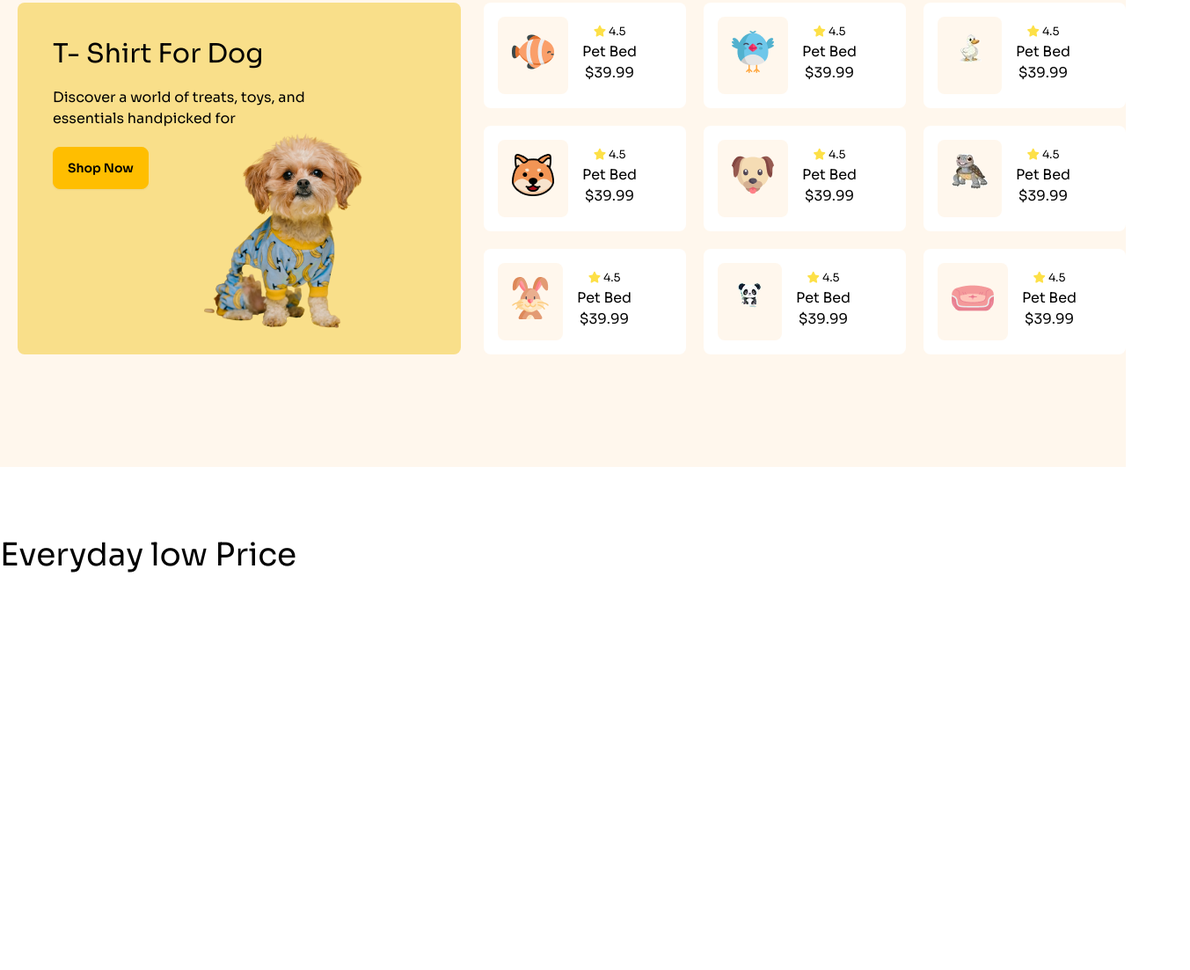
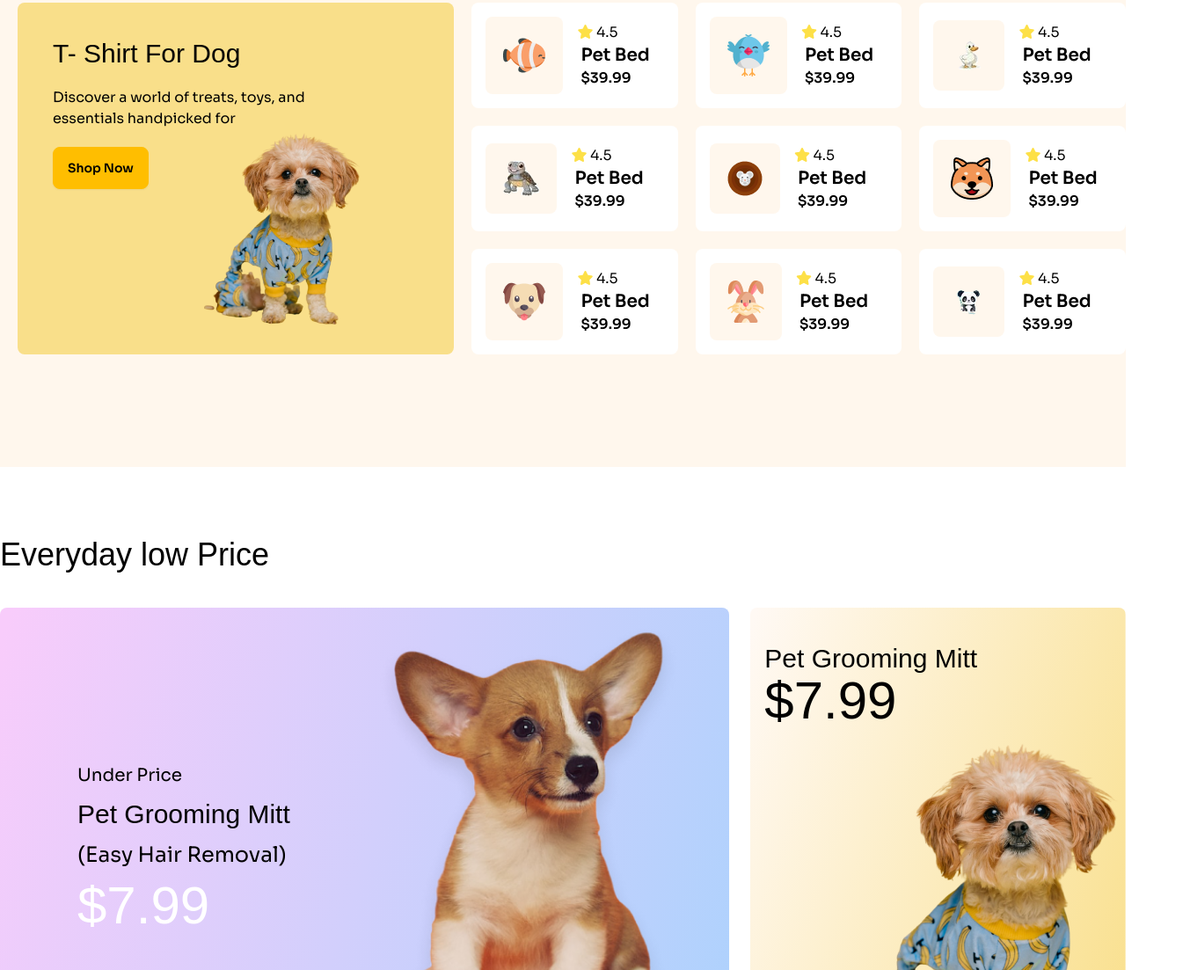
Before and after one commit to Utsob1621/Pet-house-asm, a plain HTML site: page index.html in a window 1280 px wide. Shown: the part 1533-2636 px from the top of the page at 88% size, 1353 px wide, since content can reach past the window. Before the commit the page ends 2304 px from the top, so only its background shows below. Drawn offline with nearby package versions, Linux system fonts and the light colour scheme; a web font is replaced by a local one.

Commit message:
add footer section and website is complete

```diff
--- a/index.html
+++ b/index.html
@@ -46,6 +46,14 @@
       .aclonica-regular-font{
         font-family: "Aclonica", sans-serif;
       }
+
+      .bg-image{
+              background-image:url('c1-assets/cute-dog-mid.png'), linear-gradient(109deg, #F8CCFB 1.27%, #ACD2FD 100%);
+      }
+      .bg-image-2{
+            background-image:url('c1-assets/cute-pet-mid.png'), linear-gradient(109deg, #FFF9F4 1.27%, #F9DF8A 100%);
+      }
+
     </style>
 </head>
 <body class="sora-font text-black">
@@ -166,7 +174,7 @@
           <div class="w-full lg:w-[40%] bg-secondary-bg rounded-lg p-5 h-[400px]">
             <!-- text-div start -->
               <div class="p-5 space-y-5 absolute lg:w-[30%]">
-                <h3 class="text-2xl lg:text-3xl">T- Shirt For Dog</h3>
+                <h3 class="text-2xl lg:text-3xl aclonica-regular-font">T- Shirt For Dog</h3>
                 <p class="text-xs lg:text-base">Discover a world of treats, toys, and essentials handpicked for </p>
                 <button class="btn btn-warning">Shop Now</button>
               </div>
@@ -178,130 +186,130 @@
               <!-- image div end -->
           </div>
           <!-- crads div start -->
-          <div class="grid grid-cols-2 lg:grid-cols-3 lg:grid-rows-3 gap-5">
+          <div class="grid grid-cols-2 lg:grid-cols-3 lg:grid-rows-3 gap-5 w-full lg:w-[60%]">
             <!-- crad-1 -->
-            <div class="flex bg-white rounded-lg">
+            <div class="flex items-center gap-2 lg:gap-4 bg-white rounded-lg p-2 lg:p-4">
               <!-- crad-image -->
-              <div class="bg-orange-50 rounded-lg p-4 m-4">
+              <div class="bg-orange-50 rounded-lg p-2 lg:p-5">
                 <img src="./c1-assets/fish-cartoon.png" alt="">
               </div>
               <!-- card-text -->
-              <div class="text-center py-5 pr-14">
-                <small><i class="fa-solid fa-star text-yellow-300"></i> 4.5</small>
-                <h4>Pet Bed</h4>
-                <p>$39.99</p>
+              <div class="space-x-1">
+                <p class="space-x-2"><i class="fa-solid fa-star text-yellow-300"></i> 4.5</p>
+                <h4 class="text-xl font-semibold">Pet Bed</h4>
+                <p class="font-semibold">$39.99</p>
               </div>
               <!-- card-end -->
             </div>
             <!-- crad-2 -->
-            <div class="flex bg-white rounded-lg">
+            <div class="flex items-center gap-2 lg:gap-4 bg-white rounded-lg p-2 lg:p-4">
               <!-- crad-image -->
-              <div class="bg-orange-50 rounded-lg p-4 m-4">
+              <div class="bg-orange-50 rounded-lg p-2 lg:p-5">
                 <img src="./c1-assets/bird-cartoon.png" alt="">
               </div>
               <!-- card-text -->
-              <div class="text-center py-5 pr-14">
-                <small><i class="fa-solid fa-star text-yellow-300"></i> 4.5</small>
-                <h4>Pet Bed</h4>
-                <p>$39.99</p>
+              <div class="space-x-1">
+                <p class="space-x-2"><i class="fa-solid fa-star text-yellow-300"></i> 4.5</p>
+                <h4 class="text-xl font-semibold">Pet Bed</h4>
+                <p class="font-semibold">$39.99</p>
               </div>
               <!-- card-end -->
             </div>
             <!-- crad-3 -->
-            <div class="flex bg-white rounded-lg">
+            <div class="flex items-center gap-2 lg:gap-4 bg-white rounded-lg p-2 lg:p-4">
               <!-- crad-image -->
-              <div class="bg-orange-50 rounded-lg p-4 m-4">
+              <div class="bg-orange-50 rounded-lg p-2 lg:p-5">
                 <img src="./c1-assets/duck-cartoon.png" alt="">
               </div>
               <!-- card-text -->
-              <div class="text-center py-5 pr-14">
-                <small><i class="fa-solid fa-star text-yellow-300"></i> 4.5</small>
-                <h4>Pet Bed</h4>
-                <p>$39.99</p>
+              <div class="space-x-1">
+                <p class="space-x-2"><i class="fa-solid fa-star text-yellow-300"></i> 4.5</p>
+                <h4 class="text-xl font-semibold">Pet Bed</h4>
+                <p class="font-semibold">$39.99</p>
               </div>
               <!-- card-end -->
             </div>
             <!-- crad-4 -->
-            <div class="flex bg-white rounded-lg">
+            <div class="flex items-center gap-2 lg:gap-4 bg-white rounded-lg p-2 lg:p-4">
               <!-- crad-image -->
-              <div class="bg-orange-50 rounded-lg p-4 m-4">
-                <img src="./c1-assets/cat-cartoon.png" alt="">
+              <div class="bg-orange-50 rounded-lg p-2 lg:p-5">
+                <img src="./c1-assets/tortoise-cartoon.png" alt="">
               </div>
               <!-- card-text -->
-              <div class="text-center py-5 pr-14">
-                <small><i class="fa-solid fa-star text-yellow-300"></i> 4.5</small>
-                <h4>Pet Bed</h4>
-                <p>$39.99</p>
+              <div class="space-x-1">
+                <p class="space-x-2"><i class="fa-solid fa-star text-yellow-300"></i> 4.5</p>
+                <h4 class="text-xl font-semibold">Pet Bed</h4>
+                <p class="font-semibold">$39.99</p>
               </div>
               <!-- card-end -->
             </div>
             <!-- crad-5 -->
-            <div class="flex bg-white rounded-lg">
+            <div class="flex items-center gap-2 lg:gap-4 bg-white rounded-lg p-2 lg:p-4">
               <!-- crad-image -->
-              <div class="bg-orange-50 rounded-lg p-4 m-4">
-                <img src="./c1-assets/dog-cartoon.png" alt="">
+              <div class="bg-orange-50 rounded-lg p-2 lg:p-5">
+                <img src="./c1-assets/mouse-cartoon.png" alt="">
               </div>
               <!-- card-text -->
-              <div class="text-center py-5 pr-14">
-                <small><i class="fa-solid fa-star text-yellow-300"></i> 4.5</small>
-                <h4>Pet Bed</h4>
-                <p>$39.99</p>
+              <div class="space-x-1">
+                <p class="space-x-2"><i class="fa-solid fa-star text-yellow-300"></i> 4.5</p>
+                <h4 class="text-xl font-semibold">Pet Bed</h4>
+                <p class="font-semibold">$39.99</p>
               </div>
               <!-- card-end -->
             </div>
             <!-- crad-6 -->
-            <div class="flex bg-white rounded-lg">
+            <div class="flex items-center gap-2 lg:gap-4 bg-white rounded-lg p-2 lg:p-4">
               <!-- crad-image -->
-              <div class="bg-orange-50 rounded-lg p-4 m-4">
-                <img src="./c1-assets/tortoise-cartoon.png" alt="">
+              <div class="bg-orange-50 rounded-lg p-2 lg:p-5">
+                <img src="./c1-assets/cat-cartoon.png" alt="">
               </div>
               <!-- card-text -->
-              <div class="text-center py-5 pr-14">
-                <small><i class="fa-solid fa-star text-yellow-300"></i> 4.5</small>
-                <h4>Pet Bed</h4>
-                <p>$39.99</p>
+              <div class="space-x-1">
+                <p class="space-x-2"><i class="fa-solid fa-star text-yellow-300"></i> 4.5</p>
+                <h4 class="text-xl font-semibold">Pet Bed</h4>
+                <p class="font-semibold">$39.99</p>
               </div>
               <!-- card-end -->
             </div>
             <!-- crad-7 -->
-            <div class="flex bg-white rounded-lg">
+            <div class="flex items-center gap-2 lg:gap-4 bg-white rounded-lg p-2 lg:p-4">
               <!-- crad-image -->
-              <div class="bg-orange-50 rounded-lg p-4 m-4">
-                <img src="./c1-assets/rabbit-cartoon.png" alt="">
+              <div class="bg-orange-50 rounded-lg p-2 lg:p-5">
+                <img src="./c1-assets/dog-cartoon.png" alt="">
               </div>
               <!-- card-text -->
-              <div class="text-center py-5 pr-14">
-                <small><i class="fa-solid fa-star text-yellow-300"></i> 4.5</small>
-                <h4>Pet Bed</h4>
-                <p>$39.99</p>
+              <div class="space-x-1">
+                <p class="space-x-2"><i class="fa-solid fa-star text-yellow-300"></i> 4.5</p>
+                <h4 class="text-xl font-semibold">Pet Bed</h4>
+                <p class="font-semibold">$39.99</p>
               </div>
               <!-- card-end -->
             </div>
             <!-- crad-8 -->
-            <div class="flex bg-white rounded-lg">
+            <div class="flex items-center gap-2 lg:gap-4 bg-white rounded-lg p-2 lg:p-4">
               <!-- crad-image -->
-              <div class="bg-orange-50 rounded-lg p-4 m-4">
-                <img src="./c1-assets/panda-carton.png" alt="">
+              <div class="bg-orange-50 rounded-lg p-2 lg:p-5">
+                <img src="./c1-assets/rabbit-cartoon.png" alt="">
               </div>
               <!-- card-text -->
-              <div class="text-center py-5 pr-14">
-                <small><i class="fa-solid fa-star text-yellow-300"></i> 4.5</small>
-                <h4>Pet Bed</h4>
-                <p>$39.99</p>
+              <div class="space-x-1">
+                <p class="space-x-2"><i class="fa-solid fa-star text-yellow-300"></i> 4.5</p>
+                <h4 class="text-xl font-semibold">Pet Bed</h4>
+                <p class="font-semibold">$39.99</p>
               </div>
               <!-- card-end -->
             </div>
             <!-- crad-9 -->
-            <div class="flex bg-white rounded-lg">
+            <div class="hidden lg:flex items-center gap-2 lg:gap-4 bg-white rounded-lg p-2 lg:p-4">
               <!-- crad-image -->
-              <div class="bg-orange-50 rounded-lg p-4 m-4">
-                <img src="./c1-assets/pet-couch.png" alt="">
+              <div class="bg-orange-50 rounded-lg p-2 lg:p-5">
+                <img src="./c1-assets/panda-carton.png" alt="">
               </div>
               <!-- card-text -->
-              <div class="text-center py-5 pr-14">
-                <small><i class="fa-solid fa-star text-yellow-300"></i> 4.5</small>
-                <h4>Pet Bed</h4>
-                <p>$39.99</p>
+              <div class="space-x-1">
+                <p class="space-x-2"><i class="fa-solid fa-star text-yellow-300"></i> 4.5</p>
+                <h4 class="text-xl font-semibold">Pet Bed</h4>
+                <p class="font-semibold">$39.99</p>
               </div>
               <!-- card-end -->
             </div>
@@ -314,21 +322,84 @@
             <!-- container div end -->
      </section>
      <!-- Everyday low Price section -->
-      <section class="md:container md:mx-auto my-20">
-        <h2 class="text-2xl lg:text-4xl mb-10">Everyday low Price</h2>
+      <section class="md:container md:mx-auto my-20 px-5 lg:px-0">
+        <h2 class="text-2xl lg:text-4xl mb-10 aclonica-regular-font">Everyday low Price</h2>
         <!-- crads div start -->
-         <div class="flex justify-between bg-gradient-to-r from-secondary-bg-2 to-secondary-bg-1 rounded-lg pl-16">
-
+         <div class="flex flex-col lg:flex-row justify-between gap-6">
+          <div class="bg-image lg:flex-1 rounded-lg bg-no-repeat bg-contain bg-right-bottom pb-[223px] lg:py-[137px] px-4 lg:px-[88px]">
+              <div class="content-center space-y-3 py-10">
+              <p class="text-xl hidden lg:block">Under Price</p>
+              <h4 class="text-3xl aclonica-regular-font">Pet Grooming Mitt</h4>
+              <p class="text-2xl hidden lg:block">(Easy Hair Removal)</p>
+              <h2 class="text-6xl text-white aclonica-regular-font">$7.99</h2>
+            </div>
+          </div>
+          <div class="bg-image-2 bg-no-repeat bg-right-bottom py-10 pb-[306px] lg:w-1/3 p-4 rounded-lg">
+            <div class="sapce-y-2">
+              <h4 class="text-3xl aclonica-regular-font">Pet Grooming Mitt</h4>
+              <h2 class="text-6xl aclonica-regular-font">$7.99</h2>
+            </div>
+          </div>
          </div>
       </section>
   </main>
-  <footer>
-<!-- <div class="content-center">
-              <p class="text-xl">Under Price</p>
-              <h4 class="text-3xl">Pet Grooming Mitt</h4>
-              <p class="text-2xl">(Easy Hair Removal)</p>
-              <h2 class="text-5xl">$7.99</h2>
-            </div> -->
+  <footer class="mt-[440px] lg:mt-[340px] relative">
+    <section class="md:container md:mx-auto px-5 lg:px-0 absolute z-20 lg:left-[73px] lg:-top-[218px] -top-[370px]">
+      <div class="hero bg-orange-50 rounded-lg">
+          <div class="hero-content flex-col lg:flex-row lg:gap-20">
+            <img
+              src="./c1-assets/cute-pet-mid.png"
+              class="max-w-sm rounded-lg" />
+            <div class="text-center lg:text-start">
+              <h1 class="text-4xl lg:text-5xl font-bold aclonica-regular-font">Get Pawsome News!</h1>
+              <p class="py-6 lg:w-[750px]">
+                  Exclusive training tips, ticks, product deals and more.
+              </p>
+              <div>
+                <input type="text" placeholder="Enter Email" class="input input-bordered w-full max-w-xs mb-8"/>
+              </div>
+              <button class="btn btn-warning">Subscribe</button>
+            </div>
+          </div>
+      </div>
+    </section>
+    <section class="bg-secondary-bg pb-[60px] pt-[360px] lg:pt-[260px]">
+      <div class="md:container md:mx-auto">
+        <footer class="footer text-base-content p-10">
+            <nav>
+              <div class="flex items-center gap-3 mb-3">
+                <img src="./c1-assets/logo-footer.png" alt="">
+                <a class="text-xl">Browse<span class="text-primary-bg">4</span>Pets</a>
+              </div>
+              <p>Discover a world of treats, toys, and essentials <br>handpicked for your furry friends</p>
+            </nav>
+            <nav class="space-y-4">
+              <a class="link link-hover">Find a pet</a>
+              <a class="link link-hover">Breeds</a>
+              <a class="link link-hover">Contact us</a>
+            </nav>
+            <nav class="relative">
+              <div class="absolute lg:left-10 lg:top-[60px]">
+                <p>Follow Us</p>
+              <div class="grid grid-flow-col gap-4 mt-2">
+                <a>
+                  <i class="fa-brands fa-facebook"></i>
+                </a>
+                <a>
+                  <i class="fa-brands fa-instagram"></i>
+                </a>
+                <a>
+                  <i class="fa-brands fa-linkedin"></i>
+                </a>
+                <a>
+                  <i class="fa-brands fa-youtube"></i>
+                </a>
+              </div>
+              </div>
+            </nav>
+          </footer>
+      </div>
+    </section>
   </footer>
 </body>
 </html>
```
